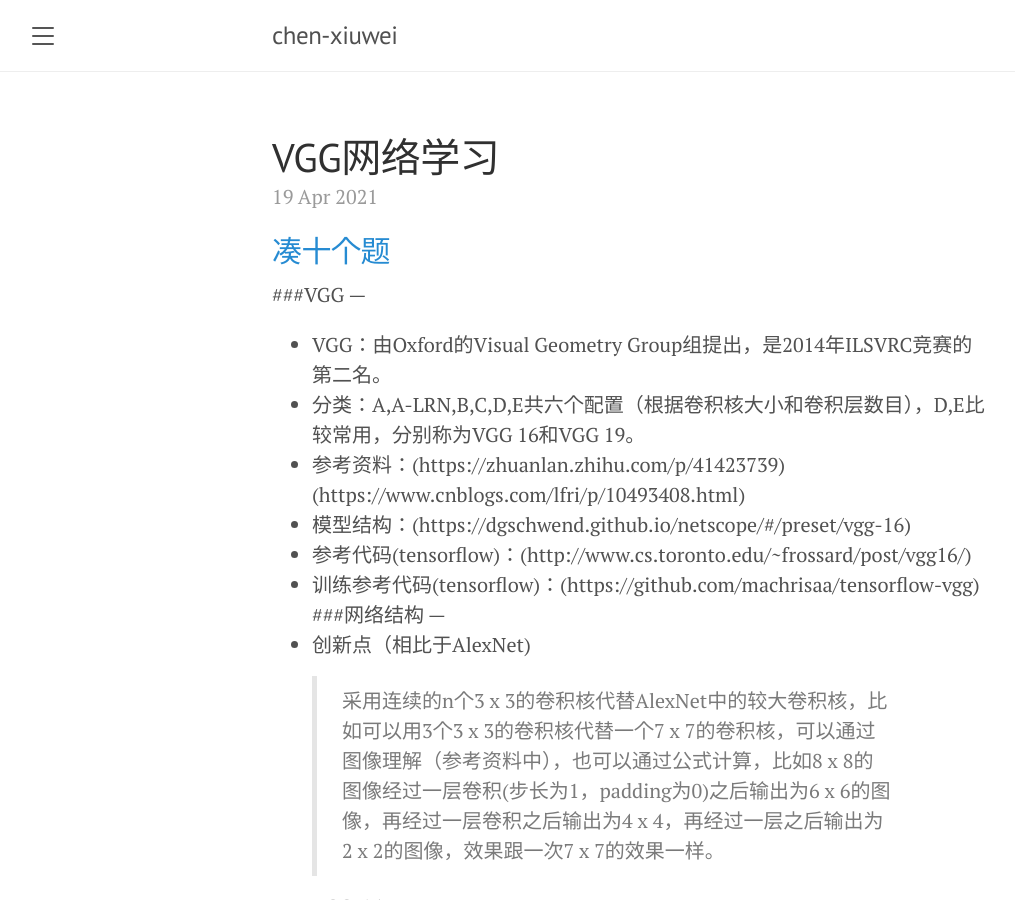
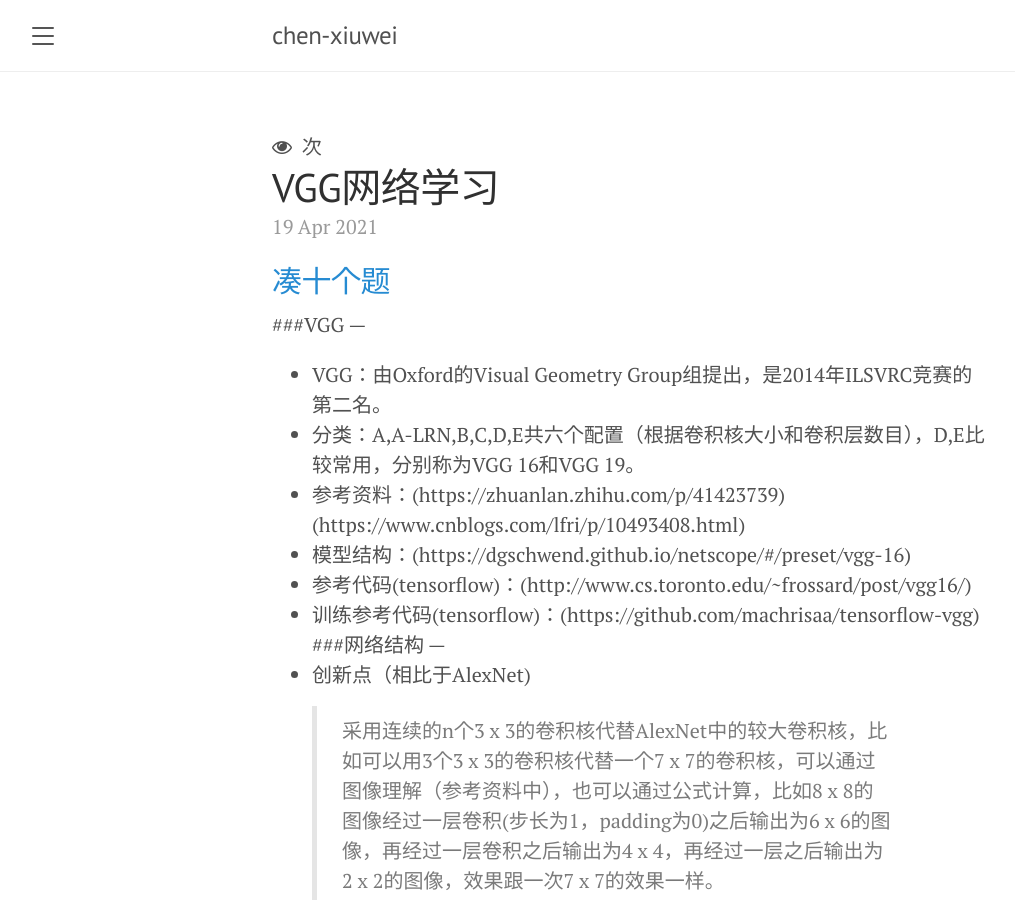
Before and after one commit to chen-xw/chen-xw.github.io, a Jekyll site: the page built from _posts/2021-04-19-VGG网络学习.markdown, in a window 1280 px wide and 900 px high. Shown: the whole window, without its empty margins (8-1023 px from the left). Built offline with Jekyll 4.4.1, drawn with Linux system fonts in a browser that asks for light colours; comment, search, counter and statistics services are not loaded.

Commit message:
Update post.html

```diff
--- a/_layouts/post.html
+++ b/_layouts/post.html
@@ -1,6 +1,14 @@
 ---
 layout: default
 ---
+<!--添加阅读次数等标签-->
+<script async src="//dn-lbstatics.qbox.me/busuanzi/2.3/busuanzi.pure.mini.js">
+</script>
+<!-- pv的方式，单个用户点击1篇文章，本篇文章记录1次阅读量 -->
+<span id="busuanzi_container_page_pv"><i class="fa fa-eye" aria-hidden="true"></i>&nbsp;
+  <span id="busuanzi_value_page_pv"></span>次
+</span>
+
 <div class="post">
   <h1 class="post-title">{{ page.title }}</h1>
   <span class="post-date">{{ page.date | date_to_string }}</span>
```
